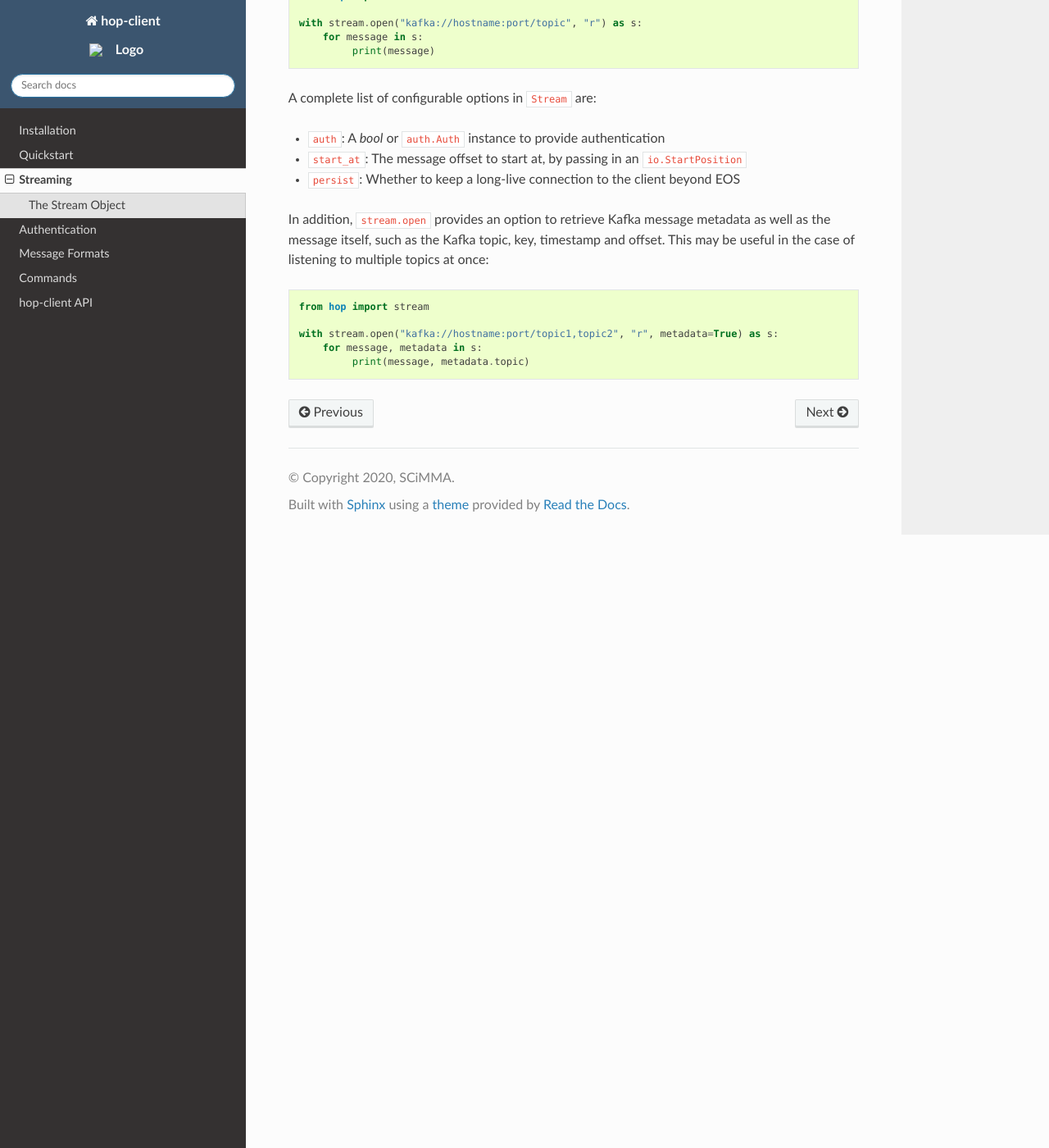
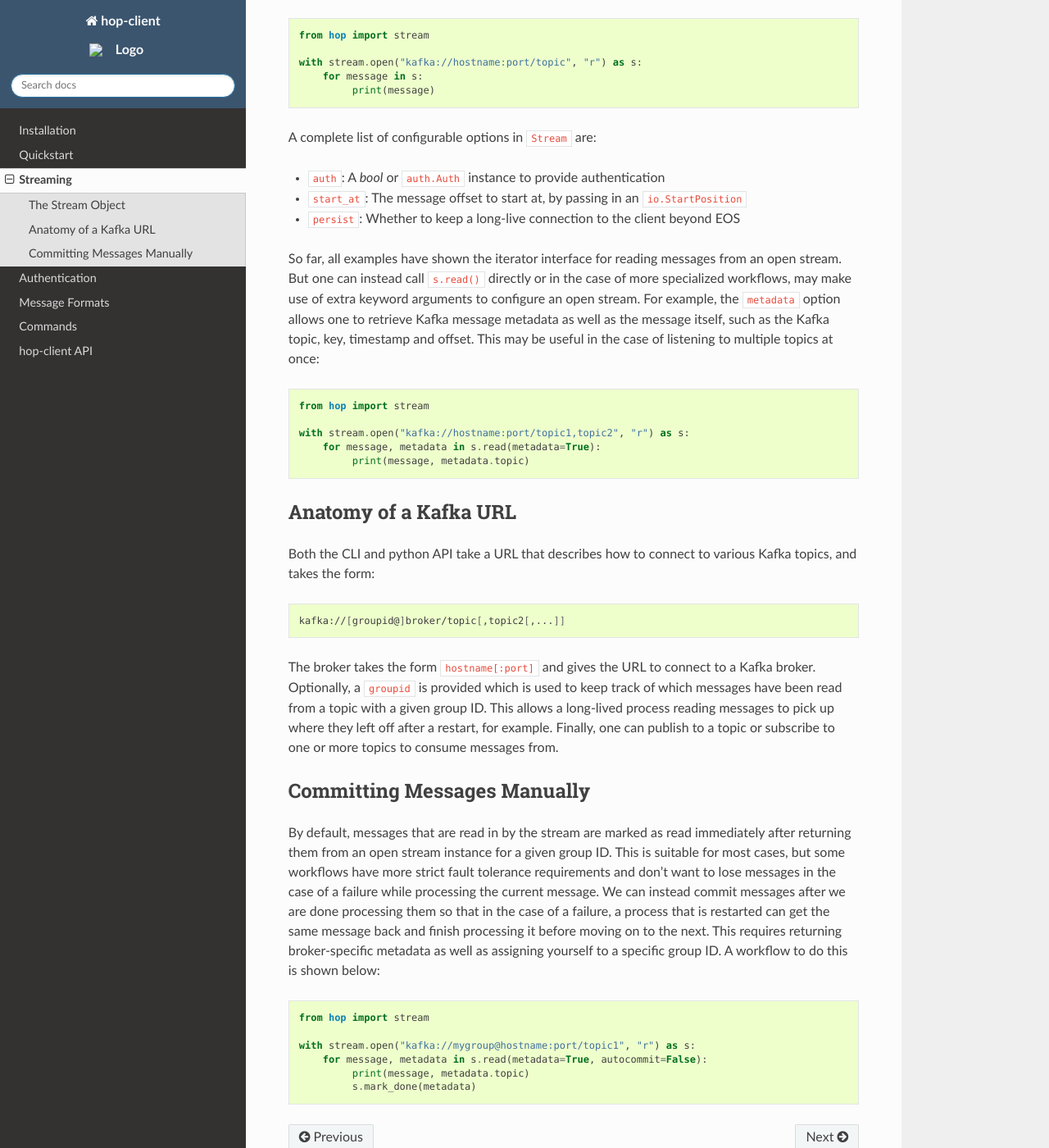
Before and after one commit to scimma/hop-client, a Sphinx documentation site: the page built from doc/user/stream.rst, in a window 1280 px wide and 1400 px high, scrolled down 756 px. Shown: the whole window at 82% size. Built offline with Sphinx 7.4.7 and the Read the Docs theme 2.0.0, drawn with Linux system fonts in a browser that asks for light colours; some of the changed text lies outside the part shown.

Commit message:
stream.rst: update with mark_done, metadata features + Kafka URLs

```diff
--- a/doc/user/stream.rst
+++ b/doc/user/stream.rst
@@ -46,7 +46,10 @@ A complete list of configurable options in :code:`Stream` are:
 * :code:`start_at`: The message offset to start at, by passing in an :code:`io.StartPosition`
 * :code:`persist`: Whether to keep a long-live connection to the client beyond EOS
 
-In addition, :code:`stream.open` provides an option to retrieve Kafka message metadata as well
+So far, all examples have shown the iterator interface for reading messages from an open
+stream. But one can instead call :code:`s.read()` directly or in the case of more specialized
+workflows, may make use of extra keyword arguments to configure an open stream. For example,
+the :code:`metadata` option allows one to retrieve Kafka message metadata as well
 as the message itself, such as the Kafka topic, key, timestamp and offset. This may
 be useful in the case of listening to multiple topics at once:
 
@@ -54,6 +57,44 @@ be useful in the case of listening to multiple topics at once:
 
     from hop import stream
 
-    with stream.open("kafka://hostname:port/topic1,topic2", "r", metadata=True) as s:
-        for message, metadata in s:
+    with stream.open("kafka://hostname:port/topic1,topic2", "r") as s:
+        for message, metadata in s.read(metadata=True):
              print(message, metadata.topic)
+
+Anatomy of a Kafka URL
+-----------------------
+
+Both the CLI and python API take a URL that describes how to connect to various
+Kafka topics, and takes the form:
+
+.. code:: bash
+
+   kafka://[groupid@]broker/topic[,topic2[,...]]
+
+The broker takes the form :code:`hostname[:port]` and gives the URL to connect to a
+Kafka broker. Optionally, a :code:`groupid` is provided which is used to keep track
+of which messages have been read from a topic with a given group ID. This allows a long-lived
+process reading messages to pick up where they left off after a restart, for example.
+Finally, one can publish to a topic or subscribe to one or more topics to consume messages
+from.
+
+Committing Messages Manually
+------------------------------
+
+By default, messages that are read in by the stream are marked as read immediately after
+returning them from an open stream instance for a given group ID. This is suitable for most cases,
+but some workflows have more strict fault tolerance requirements and don't want to lose
+messages in the case of a failure while processing the current message. We can instead commit
+messages after we are done processing them so that in the case of a failure, a process that is
+restarted can get the same message back and finish processing it before moving on to the next.
+This requires returning broker-specific metadata as well as assigning yourself to a specific group ID.
+A workflow to do this is shown below:
+
+.. code:: python
+
+    from hop import stream
+
+    with stream.open("kafka://mygroup@hostname:port/topic1", "r") as s:
+        for message, metadata in s.read(metadata=True, autocommit=False):
+             print(message, metadata.topic)
+             s.mark_done(metadata)
```
